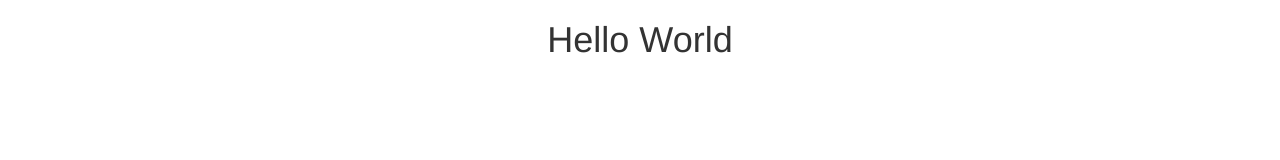
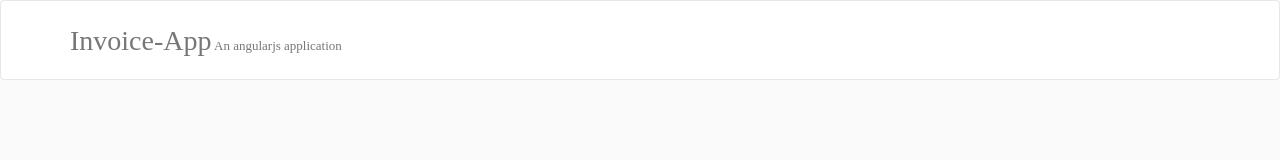
Before and after one commit to Raaj108/Invoice-App, a website: page index.html in a window 1280 px wide. Drawn offline with nearby package versions, Linux system fonts and the light colour scheme.

Commit message:
Included navbar, its styles in caa, and created script file

```diff
--- /dev/null
+++ b/_resources/scripts/app.js
@@ -0,0 +1 @@
+var app = angular.module('invoiceApp', []);
--- a/_resources/styles/style.css
+++ b/_resources/styles/style.css
@@ -0,0 +1,21 @@
+body {
+    background-color: #fafafa;
+}
+
+.navbar {
+    height: 80px;
+    background-color: #ffffff;
+    color: black;
+    padding-top: 15px;
+}
+
+.navbar-brand{
+    font-size: 28px;
+    font-family: helvetica sans-serif;
+}
+.sub-title {
+    font-weight: normal;
+    line-height: 1;
+    color: #777;
+    font-size: 13px;
+}
--- a/index.html
+++ b/index.html
@@ -7,11 +7,18 @@
     <meta name="viewport" content="width=device-width, initial-scale=1">
     <title>Title Page</title>
     <!-- Bootstrap CSS -->
-    <link rel="stylesheet" media="screen" href="bower_components/bootstrap/dist/css/bootstrap.css"> </head>
+    <link rel="stylesheet" media="screen" href="bower_components/bootstrap/dist/css/bootstrap.css">
+    <link rel="stylesheet" media="screen" href="_resources/styles/style.css"> </head>
 
 <body>
+    <nav class="navbar navbar-default">
+        <div class="container">
+            <div class="navbar-header"> <a class="navbar-brand" href="#">Invoice-App<span class="sub-title"> An angularjs application</span></a> </div>
+        </div>
+    </nav>
     <div class="container">
-        <h1 class="text-center">Hello World</h1></div>
+        <div class="wrapper"> </div>
+    </div>
     <script src="bower_components/jquery/jquery.js"></script>
     <script src="bower_components/bootstrap/dist/js/bootstrap.js"></script>
     <script src="bower_components/angular/angular.js"></script>
```
